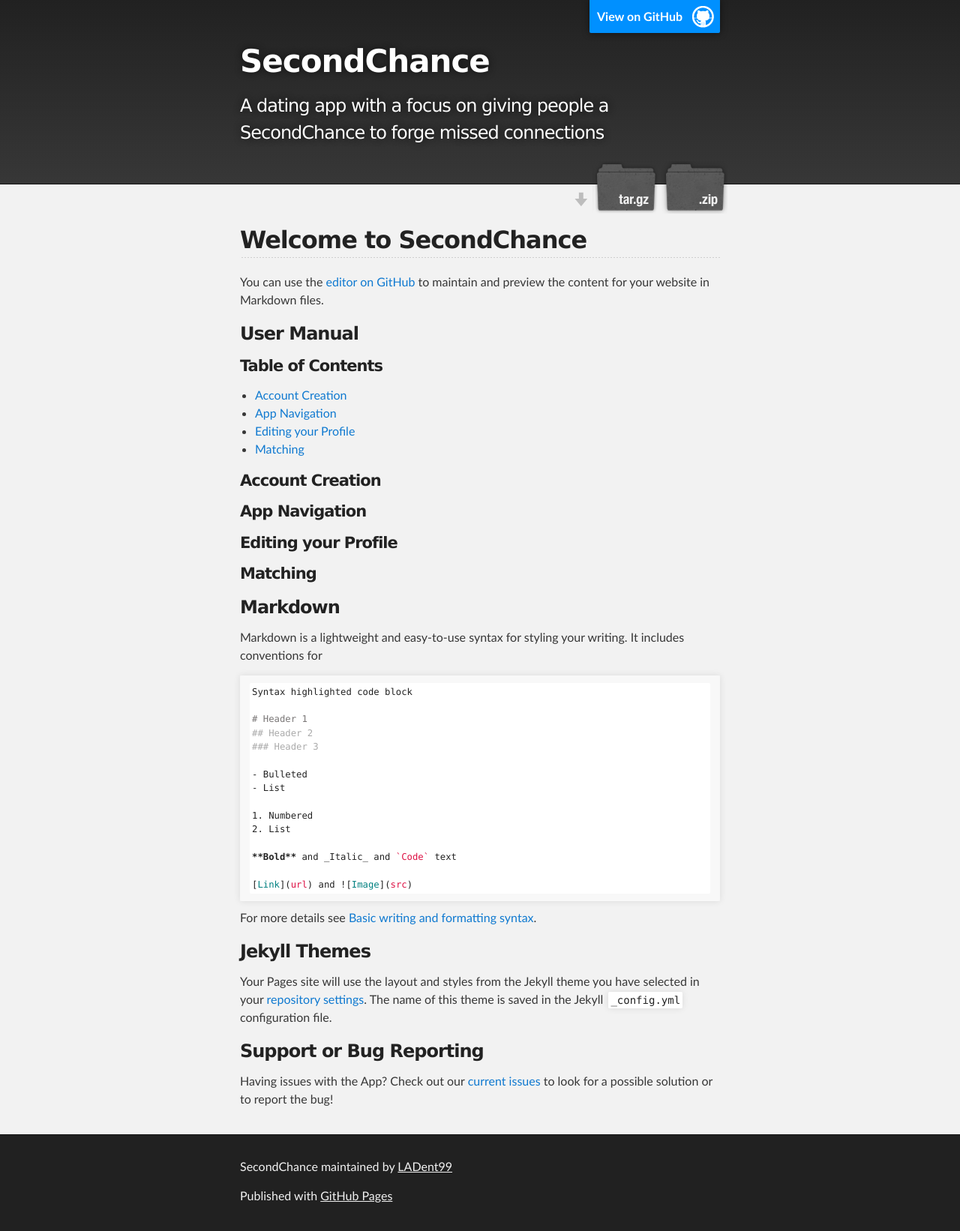
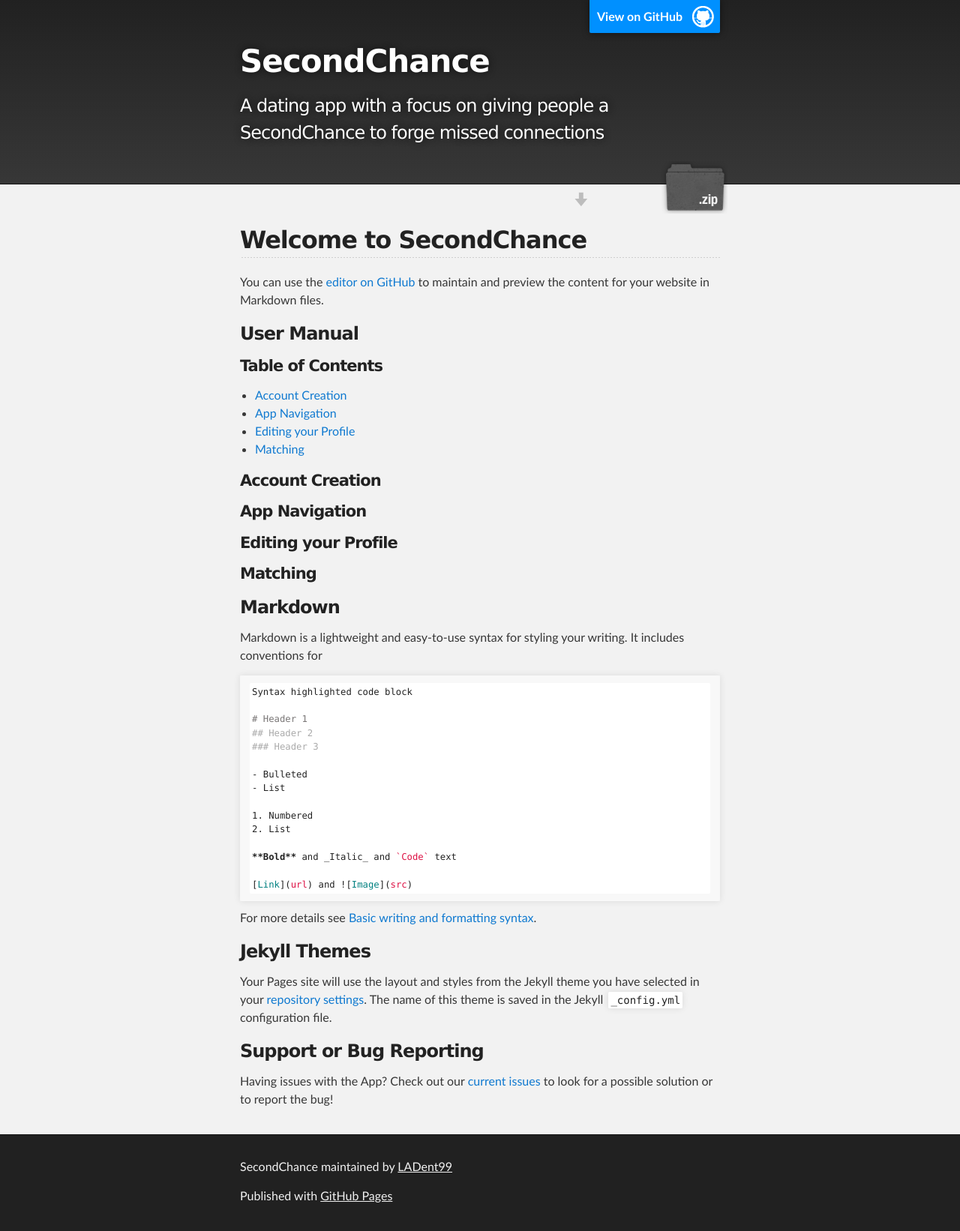
Before and after one commit to LADent99/second_chance_page, a Jekyll site: the page built from docs/index.md, in a window 1280 px wide. Shown: the whole page at 75% size. Built offline with Jekyll 4.4.1, drawn with Linux system fonts in a browser that asks for light colours; our own code applies the rules of GitHub Pages for plain Markdown files.

Commit message:
Update default.html

```diff
--- a/docs/_layouts/default.html
+++ b/docs/_layouts/default.html
@@ -25,8 +25,7 @@
 
           {% if site.show_downloads %}
             <section id="downloads">
-              <a class="zip_download_link" href="{{ site.github.zip_url }}">Download this project as a .zip file</a>
-              <a class="tar_download_link" href="{{ site.github.tar_url }}">Download this project as a tar.gz file</a>
+              <a class="zip_download_link" href="https://github.com/OSS-Second-Chance/SecondChance_Org/releases">Download the latest release</a>
             </section>
           {% endif %}
         </header>
```
